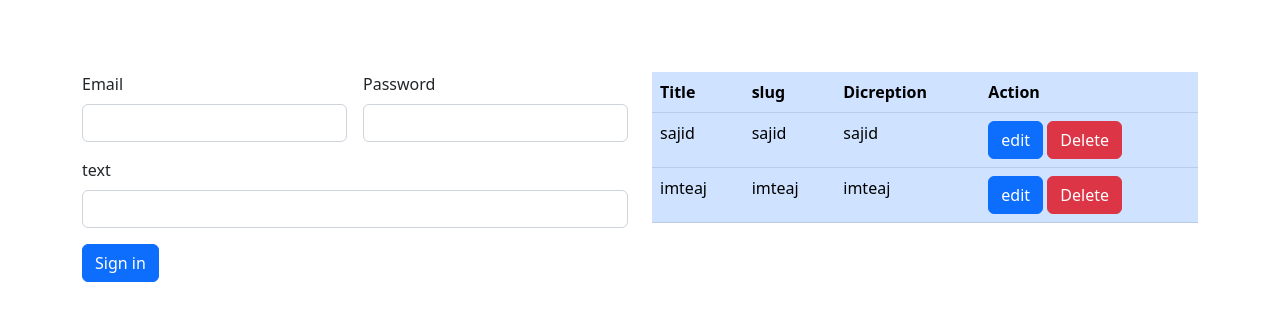
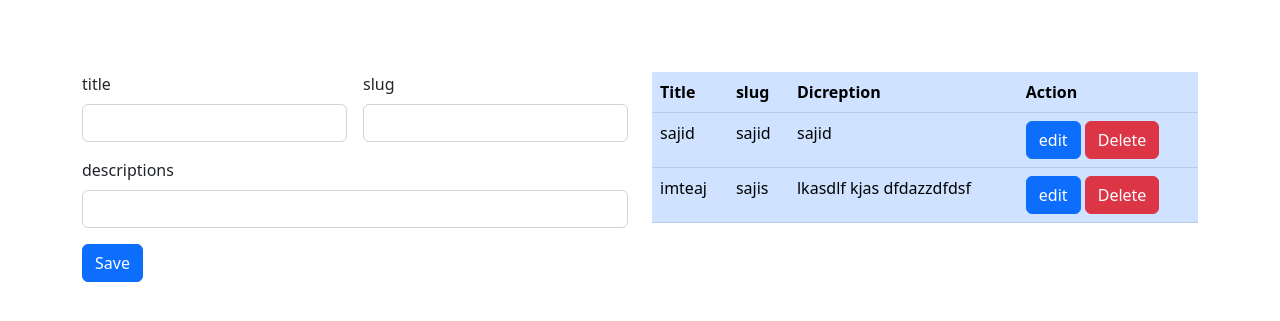
Before and after one commit to imteajsajid12/Demo_django, a Django app: page /imteajsajid/ in a window 1280 px wide. Shown: the part 56-377 px from the top of the page. Run offline with Django 3.2, Linux system fonts and the light colour scheme; data comes from the database, SQL or seed files in the repository; both versions use the stored data as it was after the commit.

Commit message:
crud done

```diff
--- a/todoapp/templates/todoapp/frontend/index.html
+++ b/todoapp/templates/todoapp/frontend/index.html
@@ -10,26 +10,44 @@
 <br>
 <br>
 <div class="container">
+
+  {% if messages %}
+
+    {% for message in messages %}
+    <div class="message">
+    <div class="alert alert-{{ message.tags}} alert-dismissible fade show" role="alert">
+      <p{% if message.tags %} class="{{ message.tags }}"{% endif %}>{{ message }}</p>
+      <button type="button" class="btn-close" data-bs-dismiss="alert" aria-label="Close"></button>
+    </div>
+    </div>
+    {% endfor %}
+{% endif %}
+  {% comment %}{% if message="true" %}
+  <div class="message">
+    <div class="alert alert-success" role="alert">
+      A simple success alert—check it out!
+    </div>
+  </div>
+  {% endif %}{% endcomment %}
  <div class="row">
 
   <div class="col-md-6  col-lg-6    ">
-
     <form class="row g-3" method="post" action="{% url 'savedata' %}">
       {% csrf_token %}
       <div class="col-md-6">
-        <label for="inputEmail4" class="form-label">Email</label>
-        <input type="text" name="title" class="form-control" id="inputEmail4">
+        <label for="inputEmail4" class="form-label">title</label>
+        <input type="text" name="title"required class="form-control" id="inputEmail4">
       </div>
       <div class="col-md-6">
-        <label for="inputPassword4" class="form-label">Password</label>
-        <input type="text" name="slug" class="form-control" id="inputPassword4">
+        <label for="inputPassword4"  class="form-label">slug</label>
+        <input type="text" name="slug" required class="form-control" id="inputPassword4">
       </div>
       <div class="col-md-12">
-        <label for="text" class="form-label">text</label>
-        <input type="text" name="descriptions" class="form-control" id="text">
+        <label for="text" class="form-label">descriptions</label>
+        <input type="text" name="descriptions" required class="form-control" id="text">
       </div>
       <div class="col-12">
-        <button type="submit" class="btn btn-primary">Sign in</button>
+        <button type="submit" class="btn btn-primary">Save</button>
       </div>
     </form>
   </div>
@@ -48,8 +66,8 @@
           {% for datas in data %}
           <tr class="">
             <td scope="row">{{ datas.title}}</td>
-            <td>{{ datas.title}}</td>
-            <td>{{ datas.title}}</td>
+            <td>{{ datas.slug}}</td>
+            <td>{{ datas.descriptions}}</td>
             <td>
               <a name="" id="" class="btn btn-primary"href="{% url 'edit' datas.id %}" role="button">edit</a>
            <a name="" id="" class="btn btn-danger"href="{% url 'delete' datas.id %}" role="button">Delete</a>
--- a/todoapp/views.py
+++ b/todoapp/views.py
@@ -3,14 +3,16 @@ from django.http import HttpResponse
 # add models
 from .models import Data
 from django.shortcuts import redirect, reverse
+from django.contrib import messages
+# Create your views here.
 
-# Create your views here.
 
 def index(request):
     return HttpResponse('Welcome')
 
 
 def index1(request):
+
     data = Data.objects.all().values()
     return render(request, 'todoapp/frontend/index.html',
                   {
@@ -19,23 +21,22 @@ def index1(request):
 
     # insurt data
 
+
 def Add_data(request):
     data = Data()
     data.title = request.POST.get('title')
     data.slug = request.POST.get('slug')
     data.descriptions = request.POST.get('descriptions')
     data.save()
-    #return render(request,'todoapp/frontend/index.html'
-    #              )
+    messages.success(request, "Data Save  Successfully.")
     return redirect(reverse('imteajsajid'))
 
 
-
-def index3(request,id):
+def index3(request, id):
     data = Data.objects.all().values()
     edit_data = Data.objects.get(id=id)
     # return HttpResponse(id)
-    return render(request,'todoapp/frontend/edit.html',
+    return render(request, 'todoapp/frontend/edit.html',
                   {
                       'data': data,
                       'edit_data': edit_data
@@ -43,17 +44,19 @@ def index3(request,id):
                   )
 
 
-
-def update_data(request , id):
+def update_data(request, id):
     data = Data.objects.get(id=id)
-    #return HttpResponse(data)
+    # return HttpResponse(data)
     data.title = request.POST.get('title')
     data.slug = request.POST.get('slug')
     data.descriptions = request.POST.get('descriptions')
     data.save()
+    messages.success(request, "Data Update Successfully.")
     return redirect(reverse('imteajsajid'))
+
 
 def delete(request, id):
     data = Data.objects.get(id=id)
     data.delete()
+    messages.error(request, "Document deleted.")
     return redirect(reverse('imteajsajid'))
```
Also changed, not shown: Demo_django/settings.py (+12 -0 lines), todoapp/templates/todoapp/frontend/edit.html (+17 -7 lines), db.sqlite3.
